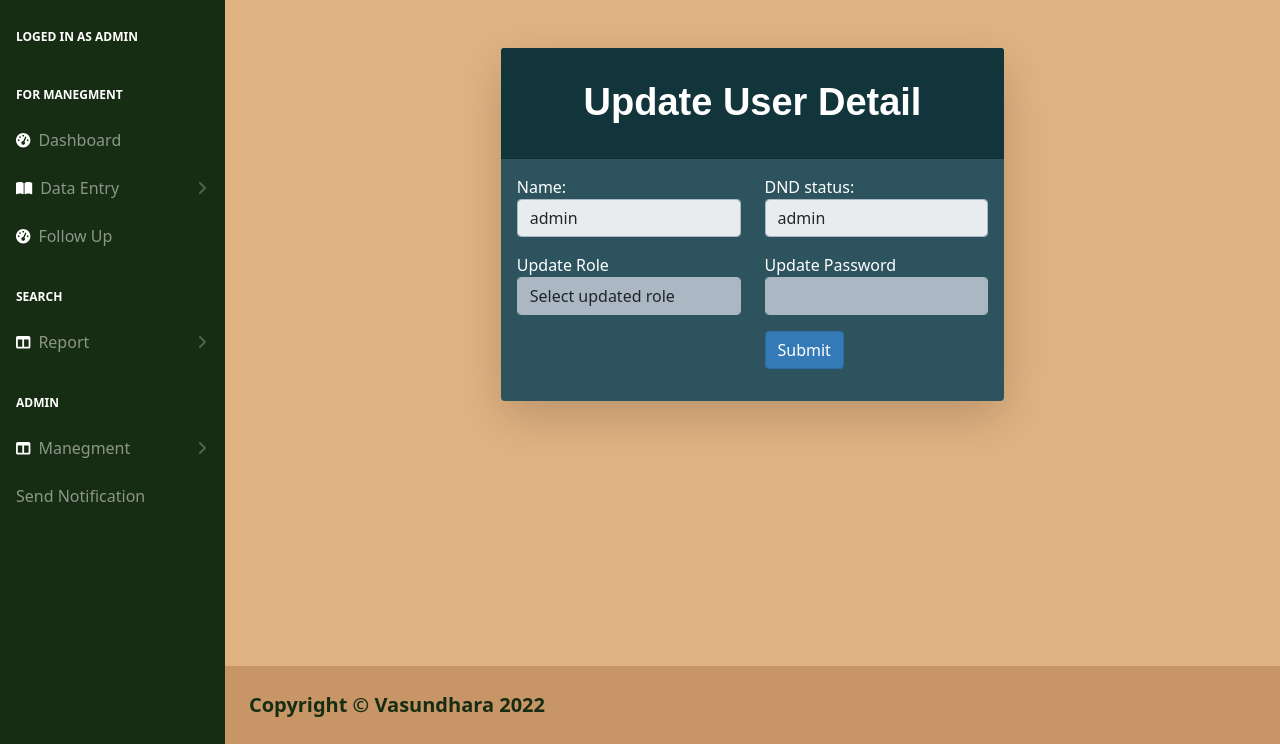
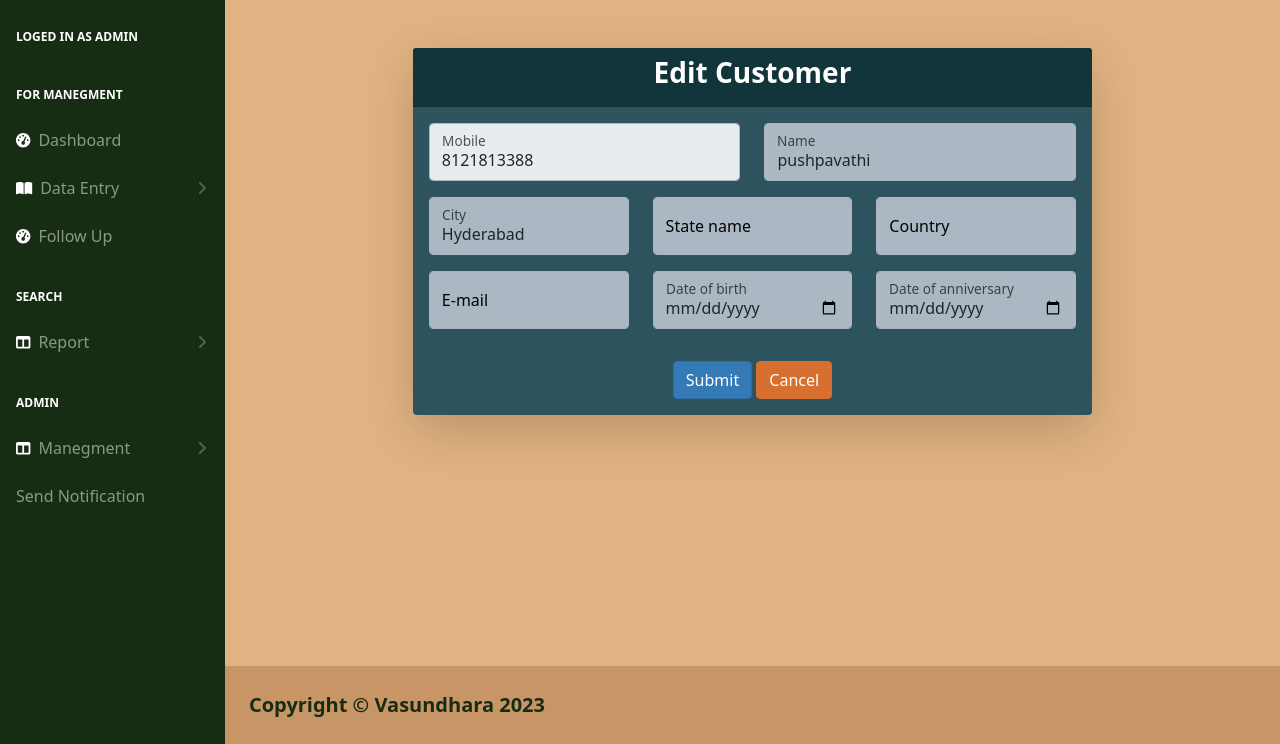
Before and after one commit to kustav123/ULM, a PHP site: page /update_cas.php?uid=1 in a window 1280 px wide. Shown: the part 56-800 px from the top of the page. Run offline with PHP 8.4, Linux system fonts and the light colour scheme; a user stored in the database is signed in; data comes from the database, SQL or seed files in the repository; data that the repository does not hold is empty; some libraries are stand-ins or nearby versions.

Commit message:
customer edit option enable

```diff
--- a/cad.php
+++ b/cad.php
@@ -51,6 +51,8 @@ require_once "navbar.php";
                                         echo "<th>#</th>";
                                         echo "<th>Name</th>";
                                         echo "<th>Address</th>";
+                                        echo "<th>state</th>";
+                                        echo "<th>country</th>";
                                         echo "<th>Mobile</th>";
                                         echo "<th>Email</th>";
                                         echo "<th>DOB</th>";
@@ -65,6 +67,8 @@ require_once "navbar.php";
                                         echo "<td>" . $row['id'] . "</td>";
                                         echo "<td>" . $row['cou_name'] . "</td>";
                                         echo "<td>" . $row['address'] . "</td>";
+                                        echo "<td>" . $row['state'] . "</td>";
+                                        echo "<td>" . $row['country'] . "</td>";
                                         echo "<td>" . $row['mobile_no'] . "</td>";
                                         echo "<td>" . $row['mail_id'] . "</td>";
                                         echo "<td>" . $row['dob'] . "</td>";
@@ -73,7 +77,7 @@ require_once "navbar.php";
 
                                         echo "<td>";
                                             echo '<a href="read.php?id='. $row['id'] .'" class="mr-3" title="View Record" data-toggle="tooltip"><span class="fa fa-eye fa-beat"></i>"></span></a>';
-                                            // echo '&nbsp&nbsp<a href="update_cas.php?id='. $row['id'] .'" class="mr-3" title="Update Record" data-toggle="tooltip"><span class="fa fa-pencil fa-beat"></span></a>';
+                                            echo '&nbsp<a href="update_cas.php?uid='. $row['id'] .'" class="mr-3" title="Update Record" data-toggle="tooltip"><span class="fa fa-pencil fa-beat"></span></a>';
                                             echo '&nbsp<a href="ajax.php?DND=Yes&id='. $row['id'] .' " title="Start DND" data-toggle="tooltip"><span class="fa fa-ban fa-beat" style="color: #ea1506;"></span></a>';
                                             echo '&nbsp<a href="ajax.php?DND=No&id='. $row['id'] .' " title="Start DND" data-toggle="tooltip"><span class="fa fa-phone fa-beat" style="color: #a2ee02;"></span></a>';
 
--- a/update_cas.php
+++ b/update_cas.php
@@ -1,5 +1,6 @@
 <!DOCTYPE html>
 <html lang="en">
+
 <head>
     <meta charset="utf-8" />
     <meta http-equiv="X-UA-Compatible" content="IE=edge" />
@@ -16,50 +17,56 @@
 // Include config file
 require_once "config.php";
 require_once "navbar.php";
+// Define variables and initialize with empty values
+$cou_name = $dob = $address = $code = $mobile_no = $mail_id = $doa = "";
+$cou_name_err = $address_err = $mobile_no_err = $mail_id_err = "";
 
-// Define variables and initialize with empty values
-$name = $address = $salary = "";
-$name_err =  "";
+if ($_SERVER["REQUEST_METHOD"] == "POST") {
+    if (empty($_POST["mobile_no"])) {
+        $cou_name_err = "Enter updated Customer Name";
+    }
+
 
 // Processing form data when form is submitted
-if(isset($_POST["uid"]) ){
-    // Get hidden input value
+if (!empty($_POST["mobile_no"])) {
 
 
-    if(!isset($_POST["role"]) || empty($_POST["role"])){
-        echo '<script type="text/javascript">
-				location.replace("userad.php");
-			  </script>';
-    }
-    // Validate name
+        // Prepare an update statement
+        $sql = "UPDATE coustomeradd SET cou_name=?, address=?, state=?, country=?, mail_id=?, dob=?, doa=? WHERE id=?";
 
 
-    // Validate address address
-
-
-    // Check input errors before inserting in database
-    if(isset($_POST["role"])){
-        // Prepare an update statement
-        $sql = "UPDATE coustomeradd SET role=? WHERE id=?";
-
-
-        if($stmt = mysqli_prepare($link, $sql)){
+        if ($stmt = mysqli_prepare($link, $sql)) {
             // Bind variables to the prepared statement as parameters
-            mysqli_stmt_bind_param($stmt, "ii", $param_role,  $param_id);
+            mysqli_stmt_bind_param($stmt, "sssssssi", $param_cou_name, $param_address, $param_state, $param_country, $param_mail_id, $param_dob, $param_doa, $param_id);
 
             // Set parameters
             $param_id = $_POST["uid"];
-            $param_role = $_POST["role"];
+            $param_cou_name = $_POST["cou_name"];
+            $param_address = $_POST["address"];
+            $param_state = $_POST["state"];
+            $param_country = $_POST["country"];
+            $param_mail_id = $_POST["mail_id"];
+            $param_dob = $_POST["dob"];
+            $param_doa = $_POST["doa"];
 
 
             // Attempt to execute the prepared statement
-            if(mysqli_stmt_execute($stmt)){
+            if (mysqli_stmt_execute($stmt)) {
+                logActivity('Update', 'Customer', 'Update Customer Detail ' . $param_cou_name .' by '.  $_SESSION["username"] , $_SESSION["id"] );
+
                 // Records updated successfully. Redirect to landing page
                 echo '<script type="text/javascript">
-				location.replace("userad.php");
+				location.replace("cad.php");
 			  </script>';
+              // Close statement
+    mysqli_stmt_close($stmt);
+
+
+    // Close connection
+    mysqli_close($link);
               exit();
-            } else{
+
+            } else {
                 echo "Oops! Something went wrong. Please try again later.";
             }
         }
@@ -67,43 +74,13 @@ if(isset($_POST["uid"]) ){
         // Close statement
         // mysqli_stmt_close($stmt);
     }
-
-    if(!empty($_POST["inputPassword"])){
-        // Prepare an update statement
-        $sqlx = "update users set password = ? WHERE id = ?";
-        $stmtx = mysqli_prepare($link, $sqlx) ;
-        mysqli_stmt_bind_param($stmtx, "ss", $param_pass , $param_id);
-        $param_id = $_POST["uid"] ;
-        $password = $_POST["inputPassword"] ;
-        $param_pass = password_hash($password, PASSWORD_DEFAULT);
-        mysqli_stmt_execute($stmtx);
-
-            // Attempt to execute the prepared statement
-            if(mysqli_stmt_execute($stmt)){
-                // Records updated successfully. Redirect to landing page
-                echo '<script type="text/javascript">
-				location.replace("userad.php");
-			  </script>';
-                exit();
-            } else{
-                echo "Oops! Something went wrong. Please try again later.";
 }
-        }
-
-        // Close statement
-        // mysqli_stmt_close($stmt);
-
-
-    // Close connection
-    // mysqli_close($link);
-} else{
-    // Check existence of id parameter before processing further
     if(isset($_GET["uid"]) && !empty(trim($_GET["uid"]))){
         // Get URL parameter
         $id =  trim($_GET["uid"]);
 
         // Prepare a select statement
-        $sql = "SELECT * FROM users WHERE id = ?";
+        $sql = "SELECT * FROM coustomeradd WHERE id = ?";
         if($stmt = mysqli_prepare($link, $sql)){
             // Bind variables to the prepared statement as parameters
             mysqli_stmt_bind_param($stmt, "i", $param_id);
@@ -121,8 +98,14 @@ if(isset($_POST["uid"]) ){
                     $row = mysqli_fetch_array($result, MYSQLI_ASSOC);
 
                     // Retrieve individual field value
-                    $uname = $row["username"];
-                    $fname = $row["fname"] ;
+                    $cou_name = $row["cou_name"];
+                    $mobile_no = $row["mobile_no"];
+                    $address = $row["address"];
+                    $state = $row["state"];
+                    $country = $row["country"];
+                    $mail_id = $row["mail_id"];
+                    $dob = $row["dob"];
+                    $doa = $row["doa"];
 
                 } else{
                     // URL doesn't contain valid id. Redirect to error page
@@ -134,23 +117,13 @@ if(isset($_POST["uid"]) ){
                 echo "Oops! Something went wrong. Please try again later.";
             }
         }
+    }
 
-        // Close statement
-        // mysqli_stmt_close($stmt);
 
-        // // Close connection
-        // mysqli_close($link);
-    }  else{
-        // URL doesn't contain id parameter. Redirect to error page
-        header("location: error.php");
-        exit();
-    }
-}
 ?>
 
 
 <body>
-
 
 
     <div id="layoutSidenav_content">
@@ -158,67 +131,145 @@ if(isset($_POST["uid"]) ){
             <main>
                 <div class="container">
                     <div class="row justify-content-center">
-                            <div class="col-lg-6">
+                        <div class="col-lg-8">
                             <div class="card shadow-lg bg-info text-white border-0 rounded-lg mt-5">
-                                    <div class="card-header"><h3 class="text-center font-weight-light text-info my-4">Update User Detail</h3></div>
-                                    <div class="card-body">
+                                <div class="card-header">
+                                    <h3 class="text-center font-weight-light">Edit Customer</h3>
+                                </div>
+                                <div class="card-body text-black">
 
+                                    <form action="<?php echo htmlspecialchars(basename($_SERVER['REQUEST_URI'])); ?>"
+                                        method="post">
 
-                    <form action="<?php echo htmlspecialchars(basename($_SERVER['REQUEST_URI'])); ?>" method="post">
-                    <input type="hidden" name="uid" class="form-control" id="uid" value="<?php echo trim($_GET["uid"]); ?>">
+                                        <input type="hidden" name="uid" class="form-control" id="uid"
+                                            value="<?php echo trim($_GET["uid"]); ?>">
+
+                                        <div class="form-group">
 
                                             <div class="row mb-3">
                                                 <div class="col-md-6">
+                                                    <div class="form-floating mb-3 mb-md-0">
 
-                      <label for="name">Name:</label>
-                      <input type="text" class="form-control" id="name" name="name" value="<?php echo $uname; ?>" readonly>
-                      </div>
-                      <div class="col-md-6">
-                      <label for="mob">DND status:</label>
-                      <input type="text" class="form-control" id="mob" name="mob" value="<?php echo $fname; ?>" readonly>
+                                                        <input type="text" id="mobile_no" name="mobile_no"
+                                                            placeholder="Mobile" input
+                                                            class="form-control <?php echo (!empty($mobile_no_err)) ? 'is-invalid' : ''; ?>"
+                                                            value="<?php echo $mobile_no; ?>" readonly>
+                                                        <span class="invalid-feedback">
+                                                            <?php echo $mobile_no_err; ?>
+                                                        </span>
+                                                        <label for="mobile_no">Mobile</label>
                                                     </div>
                                                 </div>
 
-                   <div class="row mb-3">
                                                 <div class="col-md-6">
-                        <label for="jobrole">Update Role</label>
-                                            <?php
-                                                 // Include config file
+                                                    <div class="form-floating mb-3 mb-md-0">
 
-                                                 // Define variables and initialize with empty values
-                                                 $sqla = "SELECT id, name FROM role ";
-                                                 $resulta = $link->query($sqla);
-
-                                                 // Create dropdown
-                                                 echo '<select name="role" class="form-control" id="role" placeholder="role">';
-                                                 echo '<option disabled selected value> Select updated role </option>';
-
-                                                 while($row = $resulta->fetch_assoc()) {
-                                                     echo '<option value="' . $row['id'] . '">' . $row['name'] . '</option>';
-                                                 }
-                                                 echo '</select>';
-
-
-                                                 ?>
+                                                        <input type="text" id="cou_name" name="cou_name"
+                                                            placeholder="Name" input
+                                                            class="form-control <?php echo (!empty($cou_name_err)) ? 'is-invalid' : ''; ?>"
+                                                            value="<?php echo $cou_name; ?>">
+                                                        <span
+                                                            class="invalid-feedback"><?php echo $cou_name_err;?></span>
+                                                        <label for="cou_name">Name</label>
                                                     </div>
-                    <div class="col-md-6">
-                      <label for="remarks">Update Password</label>
-                      <input  id="inputPassword" type="password" name="inputPassword"  class="form-control"  >
-                    </div>
-                  </div>
-                  <div class="row mb-3">
-                    <div class="col-md-6">
-
-                    </div>
-                    <div class="col-md-6">
-                      <input type="submit" class="btn btn-primary" value="Submit">
                                                 </div>
                                             </div>
 
 
-                    </form>
+                                            <div class="row mb-3">
+                                                <div class="col-md-4">
+
+                                                    <div class="form-floating mb-3 mb-md-0">
+
+                                                        <input type="text" id="address" name="address"
+                                                            placeholder="Address" input
+                                                            class="form-control <?php echo (!empty($address_err)) ? 'is-invalid' : ''; ?>"
+                                                            value="<?php echo $address; ?>">
+                                                        <span
+                                                            class="invalid-feedback"><?php echo $address_err; ?></span>
+                                                        <label for="address">City</label>
+                                                    </div>
+                                                </div>
+
+                                                <div class="col-md-4">
+                                                    <div class="form-floating mb-3 mb-md-0">
+                                                    <input type="text" id="state" name="state"
+                                                            placeholder="State" input
+                                                            class="form-control <?php echo (!empty($state_err)) ? 'is-invalid' : ''; ?>"
+                                                            value="<?php echo $state; ?>">
+                                                            <span
+                                                            class="invalid-feedback"><?php echo $state_err; ?></span>
+                                                        <label for="state">State name</label>
 
                                                     </div>
+                                                </div>
+                                                <div class="col-md-4">
+                                                    <div class="form-floating mb-3 mb-md-0">
+                                                    <input type="text" id="country" name="country"
+                                                            placeholder="Country" input
+                                                            class="form-control <?php echo (!empty($country_err)) ? 'is-invalid' : ''; ?>"
+                                                            value="<?php echo $country; ?>">
+                                                            <span
+                                                            class="invalid-feedback"><?php echo $country_err; ?></span>
+                                                        <label for="country">Country</label>
+
+                                                    </div>
+                                                </div>
+                                            </div>
+
+
+                                            <div class="row mb-3">
+                                                <div class="col-md-4">
+                                                    <div class="form-floating mb-3 mb-md-0">
+
+                                                        <input type="email" id="mail_id" name="mail_id"
+                                                            placeholder="E-mail" input
+                                                            class="form-control <?php echo (!empty($mail_id_err)) ? 'is-invalid' : ''; ?>"
+                                                            value="<?php echo $mail_id; ?>">
+                                                        <span class="invalid-feedback">
+                                                            <?php echo $mail_id_err; ?>
+                                                        </span>
+                                                        <label for="mail_id">E-mail</label>
+                                                    </div>
+                                                </div>
+                                                <div class="col-md-4">
+                                                    <div class="form-floating mb-3 mb-md-0">
+
+                                                        <input type="date" id="dob" name="dob"
+                                                            placeholder="Date of birth" input
+                                                            class="form-control <?php echo (!empty($dob_err)) ? 'is-invalid' : ''; ?>"
+                                                            value="<?php echo $dob; ?>">
+                                                        <span class="invalid-feedback">
+                                                            <?php echo $dob_err; ?>
+                                                        </span>
+                                                        <label for="dob">Date of birth</label>
+                                                    </div>
+                                                </div>
+                                                <div class="col-md-4">
+                                                    <div class="form-floating mb-3 mb-md-0">
+                                                        <input type="date" id="doa" name="doa"
+                                                            placeholder="Date of anniversary" input
+                                                            class="form-control <?php echo (!empty($doa_err)) ? 'is-invalid' : ''; ?>"
+                                                            value="<?php echo $doa; ?>">
+                                                        <span class="invalid-feedback">
+                                                            <?php echo $doa_err; ?>
+                                                        </span>
+                                                        <label for="doa">Date of anniversary</label>
+                                                    </div>
+                                                </div>
+                                            </div>
+                                            <div class="row justify-content-center mb-3">
+
+                                            </div>
+                                            <div class="row justify-content-center">
+                                                <div class="col-md-auto">
+                                                    <input type="submit" class="btn btn-primary" value="Submit">
+                                                    <a href="index.php" class="btn btn-secondary ml-2">Cancel</a>
+                                                </div>
+                                            </div>
+
+                                        </div>
+                                    </form>
 
                                 </div>
                             </div>
@@ -231,7 +282,7 @@ if(isset($_POST["uid"]) ){
             <footer class="py-4 bg-black mt-auto">
                 <div class="container-fluid px-4">
                     <div class="d-flex align-items-center justify-content-between small">
-                            <div class="text-muted">Copyright &copy; Vasundhara 2022</div>
+                        <div class="text-muted">Copyright &copy; Vasundhara 2023</div>
                         <!-- <div>
                                 <a href="#">Privacy Policy</a>
                                 &middot;
@@ -242,7 +293,8 @@ if(isset($_POST["uid"]) ){
             </footer>
         </div>
     </div>
-        <script src="https://cdn.jsdelivr.net/npm/bootstrap@5.1.3/dist/js/bootstrap.bundle.min.js" crossorigin="anonymous"></script>
+    <script src="https://cdn.jsdelivr.net/npm/bootstrap@5.1.3/dist/js/bootstrap.bundle.min.js" crossorigin="anonymous">
+    </script>
     <script src="js/scripts.js"></script>
     <script src="https://code.jquery.com/ui/1.12.1/jquery-ui.js"></script>
     <script type="text/javascript"></script>
@@ -253,4 +305,5 @@ if(isset($_POST["uid"]) ){
 
 
 </body>
+
 </html>
```
Also changed, not shown: addcus.php (+15 -2 lines), addcus_app.php (deleted, +0 -225 lines). Lines whose indentation alone changed are shown as unchanged.
